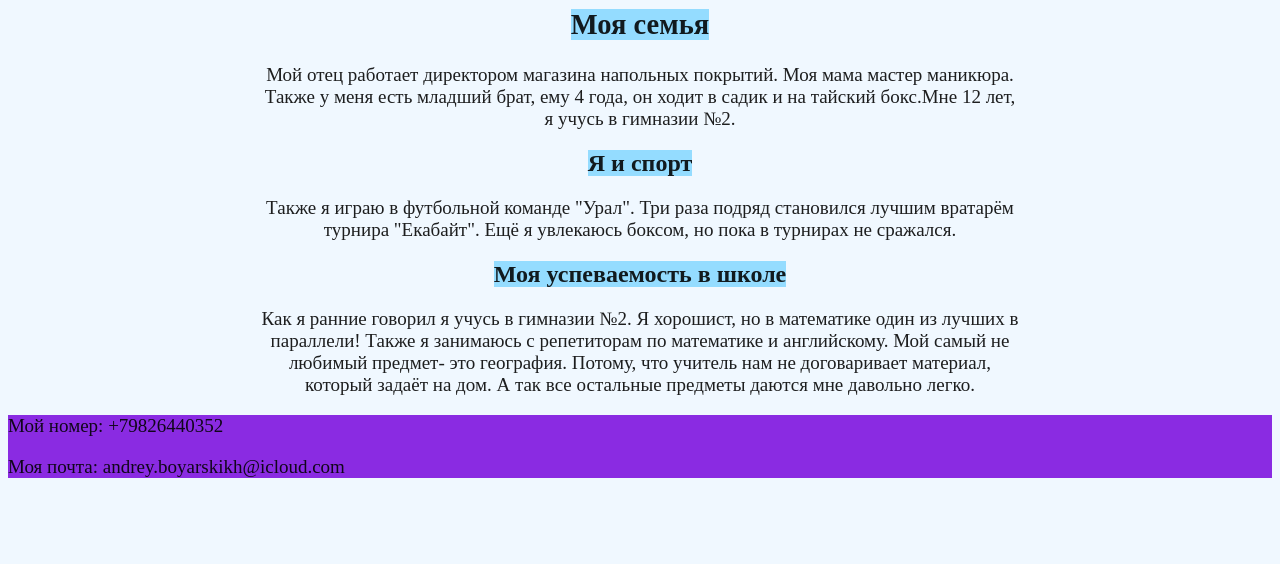
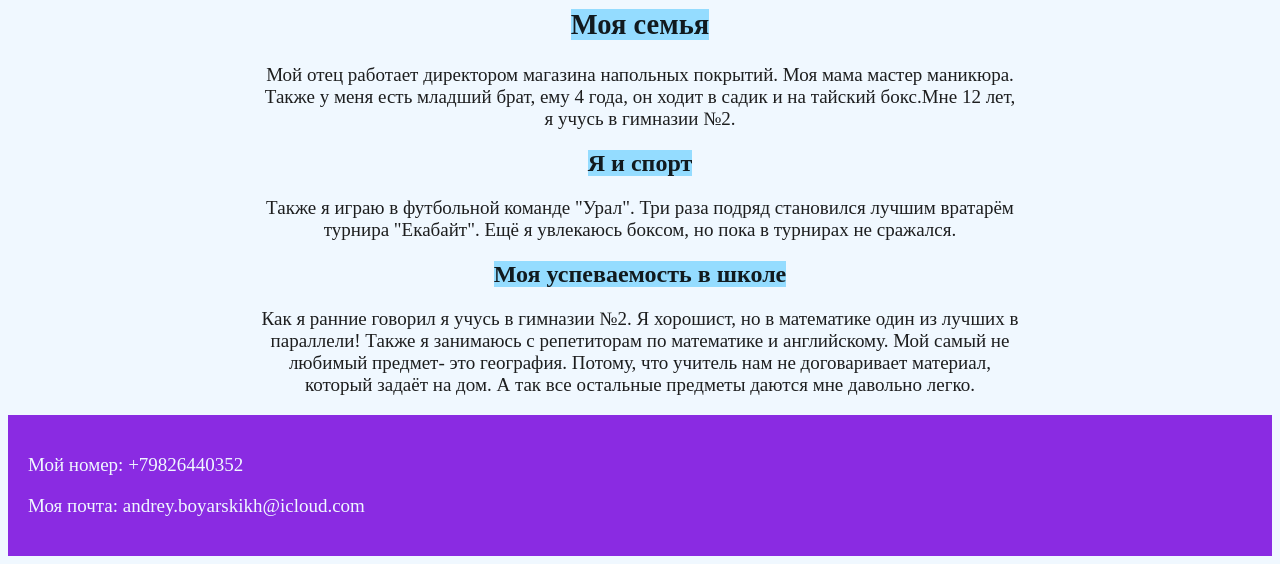
Before and after one commit to Raytex1/portfolio, a plain HTML site: page index.html in a window 1280 px wide. Shown: the part 602-1166 px from the top of the page. Before the commit the page ends 1099 px from the top, so only its background shows below. Drawn offline with Linux system fonts and the light colour scheme.

Commit message:
Add files via upload

```diff
--- a/style.css
+++ b/style.css
@@ -52,4 +52,6 @@ main{
 footer{
     font-size: 19px;
     background-color: blueviolet;
+    color: aliceblue;
+    padding: 20px ;
 }
```
